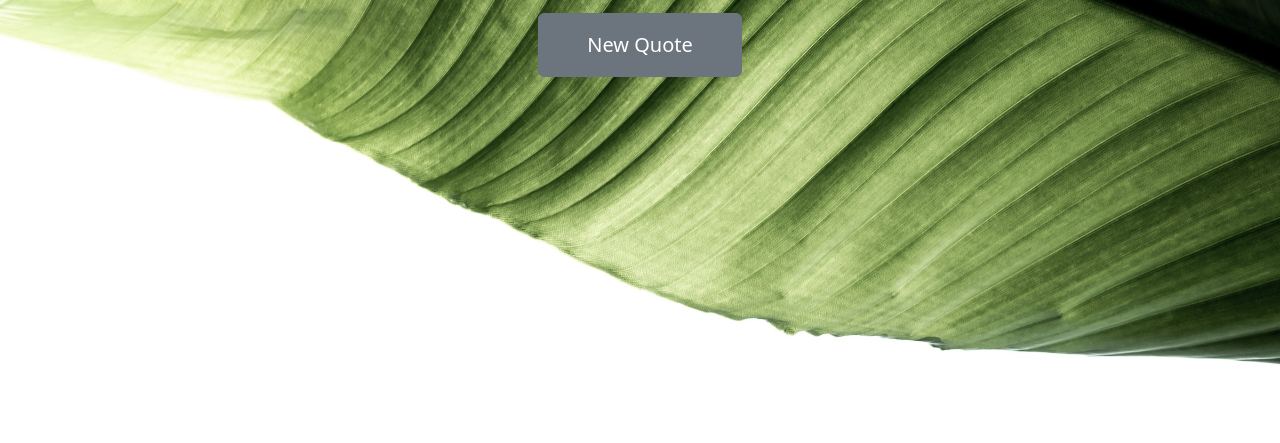
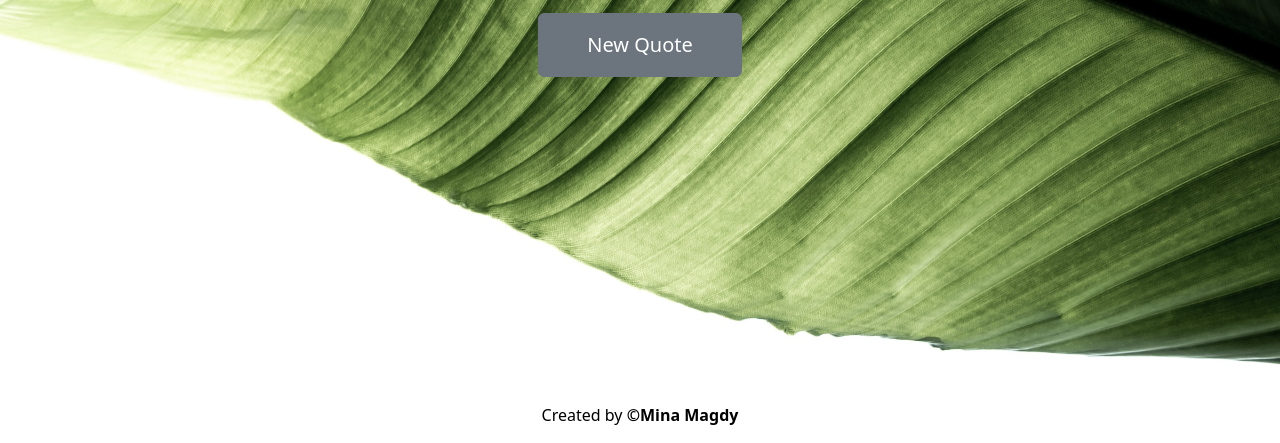
Before and after one commit to minaMagdy50/Assignment-8-JS, a plain HTML site: page index.html in a window 1280 px wide. Shown: the part 357-800 px from the top of the page. Drawn offline with Linux system fonts and the light colour scheme.

Commit message:
final commit

```diff
--- a/index.html
+++ b/index.html
@@ -26,6 +26,7 @@
 
 
     </section>
+    <p class="text-black fs-6 fixed-bottom text-center ">Created by  <strong> ©Mina Magdy</strong></p>
 
 
 
```
